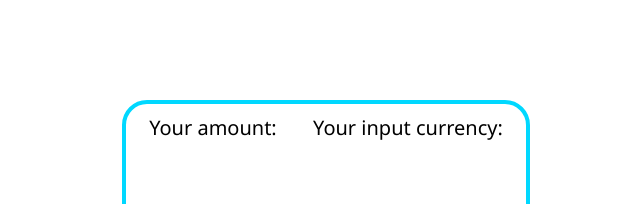
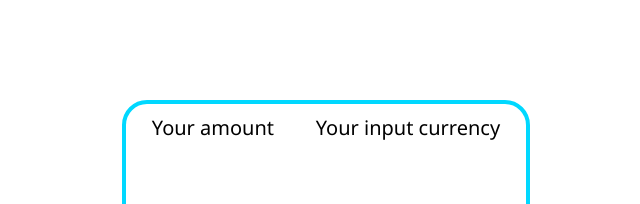
Before and after one commit to oslabs-beta/deprecatedplsdelete, a React app: page / in a window 1280 px wide. Shown: the top 204 px of the page, without its empty margins (314-954 px from the left). Built offline with nearby package versions, Linux system fonts and the light colour scheme.

Commit message:
more testing front

```diff
--- a/client/App.jsx
+++ b/client/App.jsx
@@ -168,8 +168,9 @@ class Graph extends Component {
 
               <XAxis
                 dataKey="date"
-                tickLine={false}
-                tickCount={3}
+                tickLine={true}
+                tickMargin={5}
+                angle={90}
                 // tick={(str) => {
                 //   const date = parseISO(str);
                 //   if (date.getDate() % 7 === 0) {
@@ -209,14 +210,14 @@ class ConversionBox extends Component {
           <div className="Inner_wrapper">
             <div className="amountToConvert">
               {/* amt & curr1 to convert */}
-              <label className="">Your amount: </label>
-              <div className="amountDisplay"> {this.props.info.value}</div>
+              <label className="">Your amount</label>
+              <div className=""> {this.props.info.value}</div>
             </div>
 
             <div className="CurrToConvert">
               {/* amt & curr1 to convert */}
-              <label className="">Your input currency: </label>
-              <div className="inputDisplay"> {this.props.info.curr1}</div>
+              <label className="">Your input currency</label>
+              <div className=""> {this.props.info.curr1}</div>
             </div>
           </div>
 
```
Also changed, not shown: 1 other file (tests, documents, lock files or other folders).
